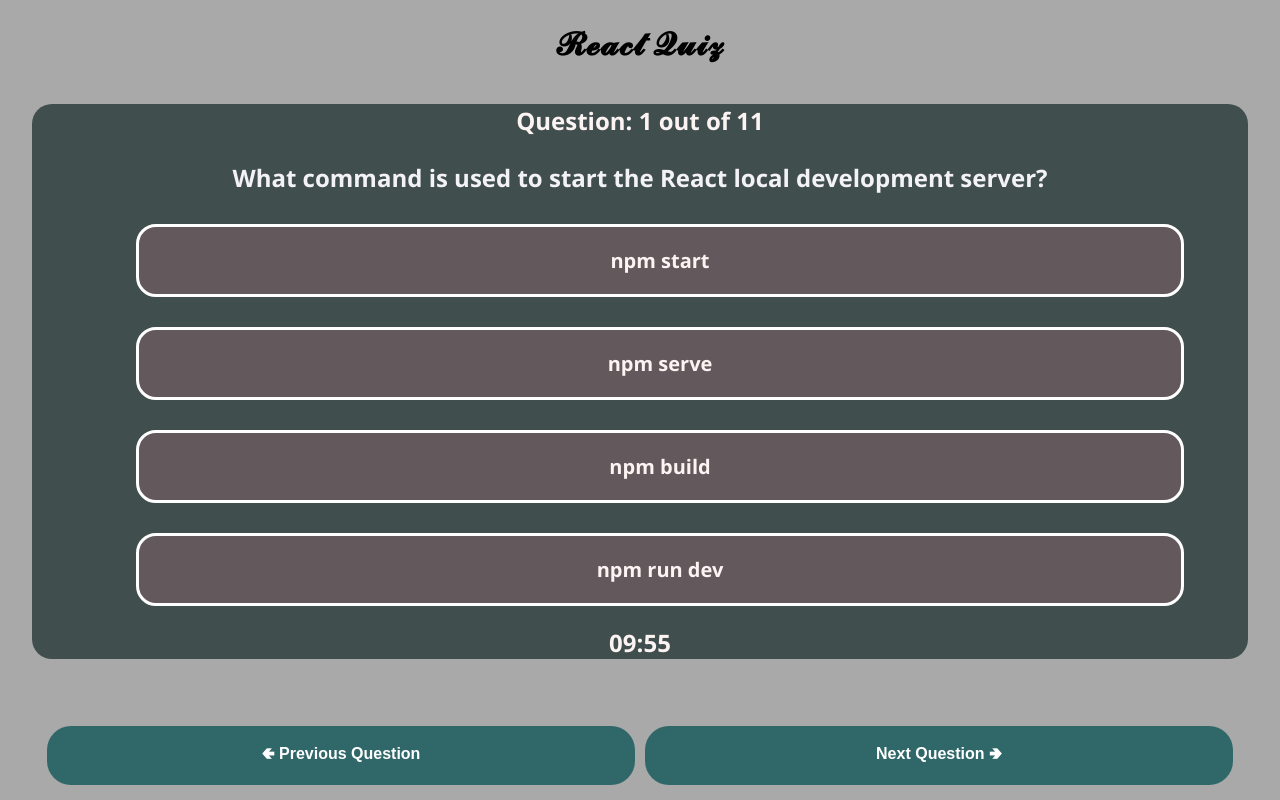
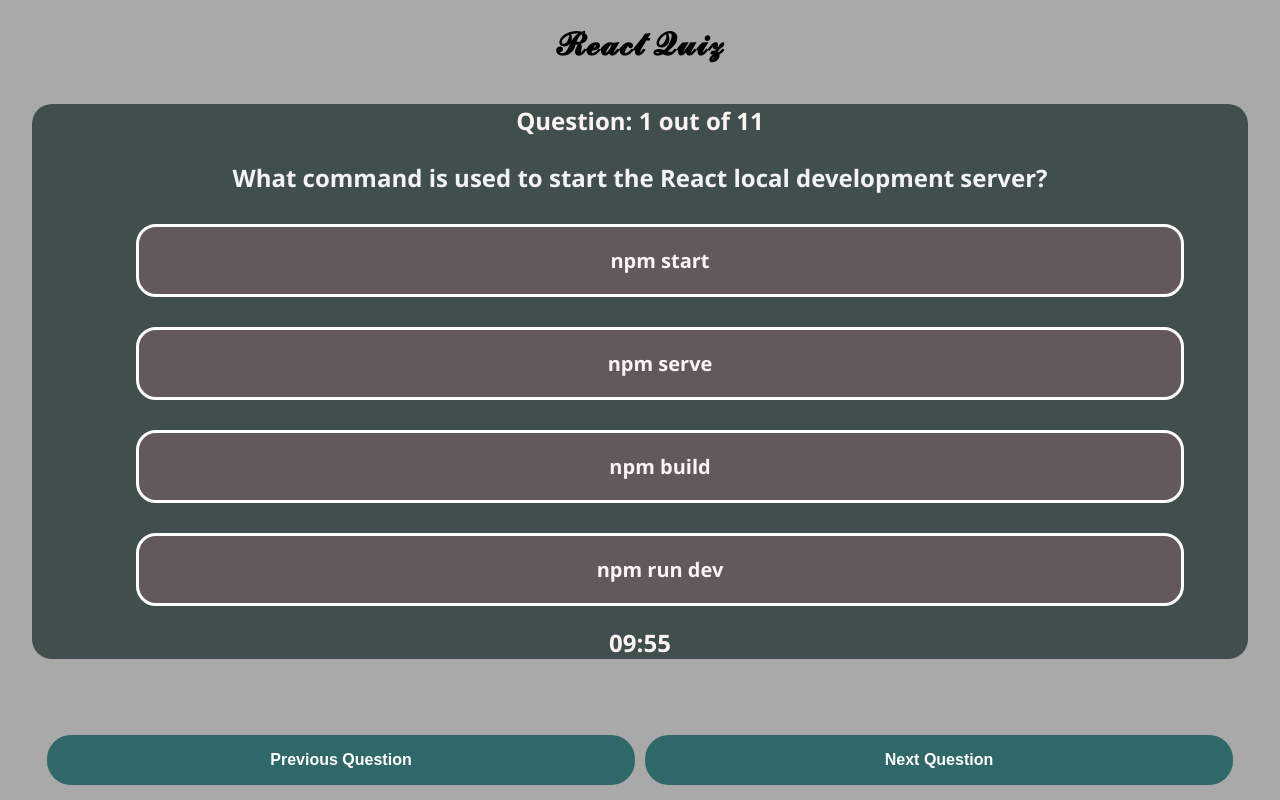
Before and after one commit to Denisa-emina/React-App-Quiz, a React (Create React App) app: page / in a window 1280 px wide. Built offline with nearby package versions, Linux system fonts and the light colour scheme.

Commit message:
Update App.js

```diff
--- a/src/App.js
+++ b/src/App.js
@@ -168,7 +168,7 @@
               }}
               disabled={currentQuestion === 0}
             >
-              🢀 Previous Question
+               Previous Question
             </button>
             <button
               onClick={() => {
@@ -178,7 +178,7 @@
               }}
               disabled={currentQuestion + 1 === questions.length}
             >
-              Next Question 🢂
+              Next Question
             </button>
           </div>
 
```
